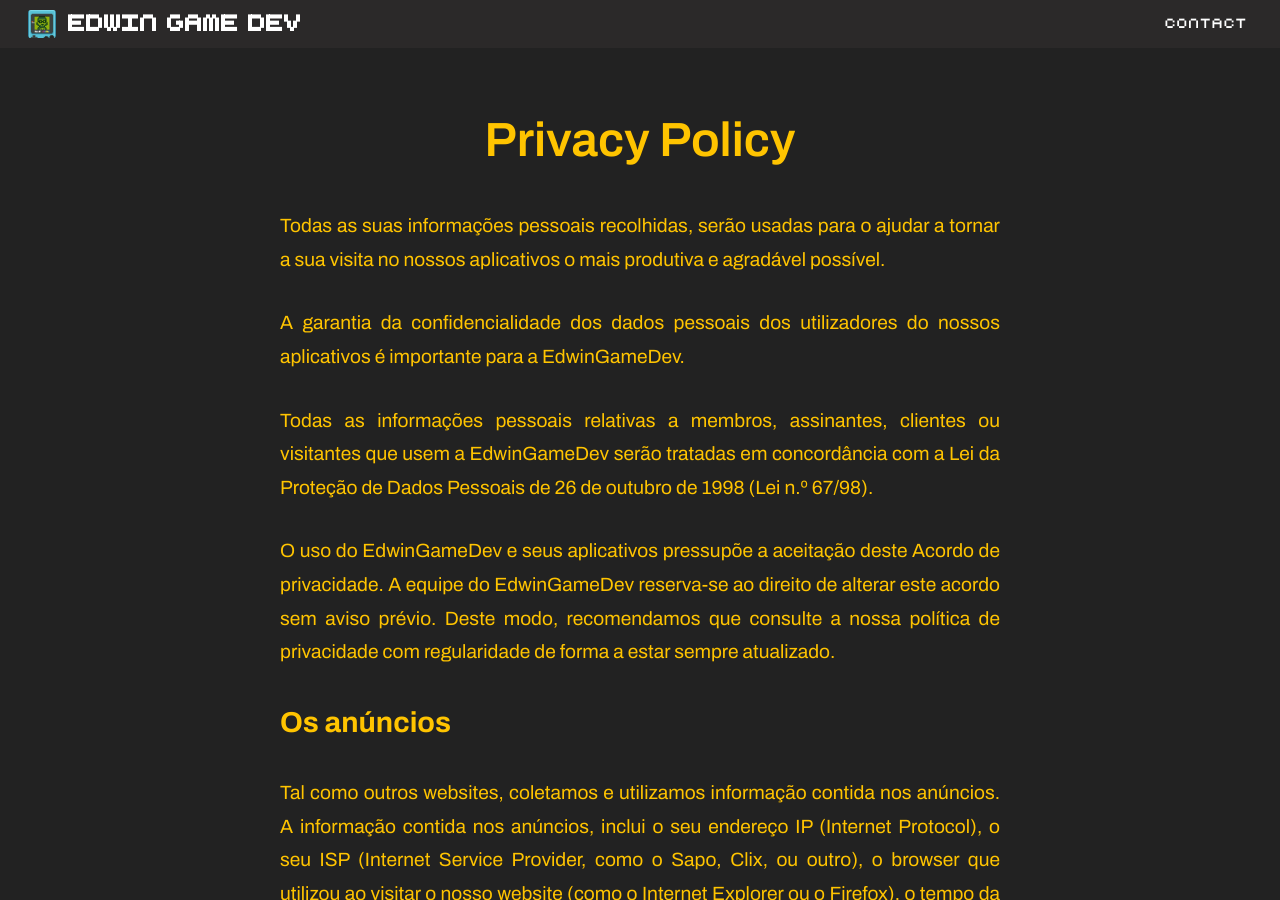
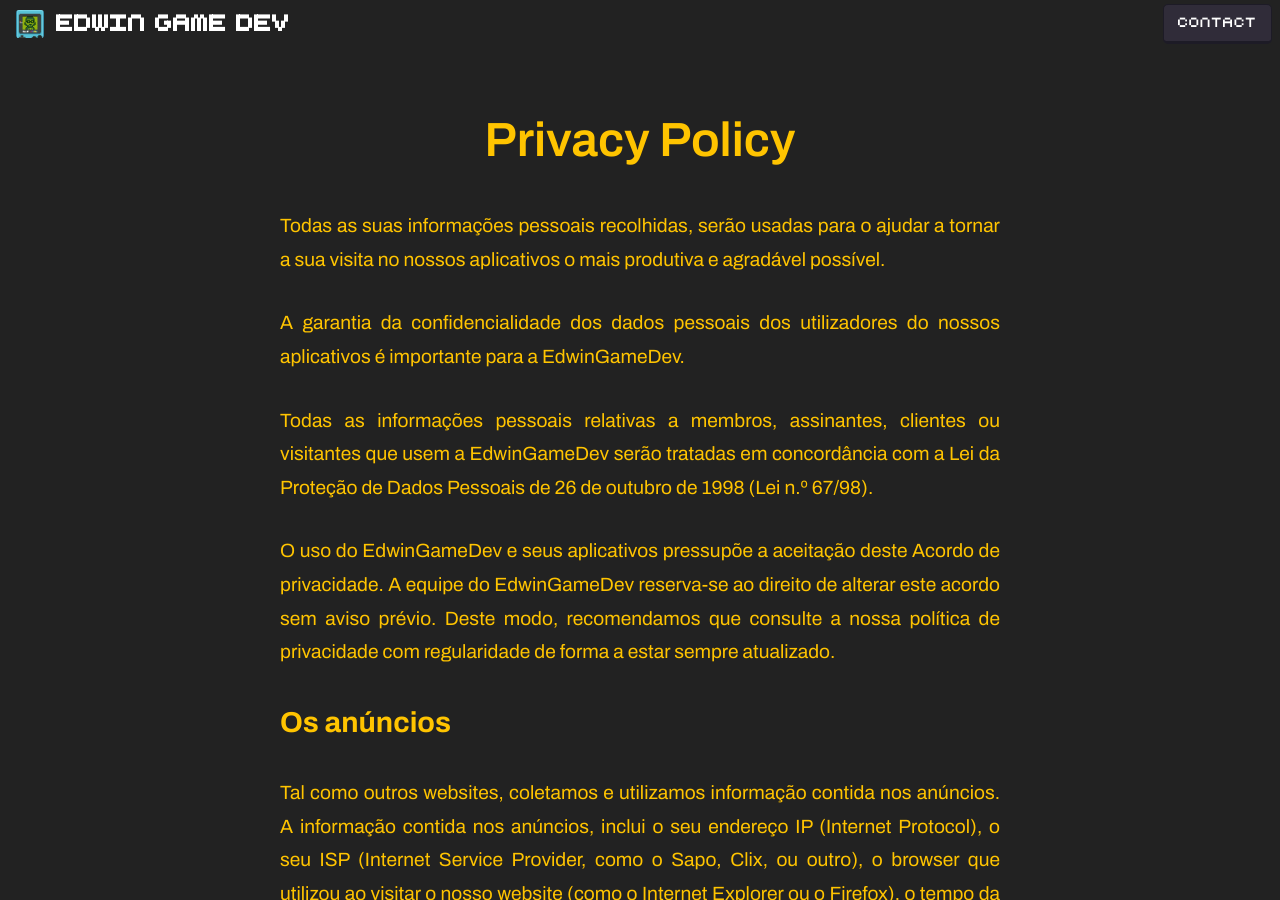
Before and after one commit to edwingamedev/edwingamedev.github.io, a Jekyll site: the page built from pages/privacy.html, in a window 1280 px wide and 900 px high. Built offline with Jekyll 4.4.1, drawn with Linux system fonts in a browser that asks for light colours; nearby versions of some CDN libraries.

Commit message:
feat(ui): add handheld console shell and navigation

```diff
--- a/_includes/head.html
+++ b/_includes/head.html
@@ -69,6 +69,7 @@
   <link rel="stylesheet" href="{{ '/assets/css/components/back-to-top.css' | relative_url }}" />
   <link rel="stylesheet" href="{{ '/assets/css/components/legacy-card.css' | relative_url }}" />
   <link rel="stylesheet" href="{{ '/assets/css/components/video-embed.css' | relative_url }}" />
+  <link rel="stylesheet" href="{{ '/assets/css/components/console-shell.css' | relative_url }}" />
 
   <!-- Sections -->
   <link rel="stylesheet" href="{{ '/assets/css/sections/hero.css' | relative_url }}" />
--- a/_includes/projects-section.html
+++ b/_includes/projects-section.html
@@ -18,7 +18,7 @@
       </div>
 
       <div class="projects-more">
-        <a class="projects-more-link" href="/projects/"> View all projects </a>
+        <a class="projects-more-link" href="/projects/"> All projects </a>
       </div>
     </div>
   </section>
--- a/assets/css/base/variables.css
+++ b/assets/css/base/variables.css
@@ -21,6 +21,7 @@
   --font-body: "Archivo", sans-serif;
   --font-pixel: "cubicfive", monospace;
 
+  /* Current typography */
   --font-size-small: 1rem;
   --font-size-body: 1.2rem;
   --font-size-subheading: 1.55rem;
@@ -29,6 +30,36 @@
 
   --line-height-body: 1.65;
   --line-height-relaxed: 1.75;
+
+  /* New typography scale - TBD */
+  --font-size-xs: 0.75rem;
+  --font-size-sm: 0.875rem;
+  --font-size-base: 1rem;
+  --font-size-lg: 1.125rem;
+  --font-size-xl: 1.25rem;
+  --font-size-2xl: 1.5rem;
+  --font-size-3xl: 1.875rem;
+  --font-size-4xl: 2.25rem;
+  --font-size-5xl: 3rem;
+
+  --line-height-tight: 1.2;
+  --line-height-normal: 1.5;
+
+  /* Console */
+  --console-shell-bg: #35313f;
+  --console-screen-bg: #101019;
+  --console-screen-border: #211e2b;
+
+  /* Console navigation */
+  --console-key-bg: #302c39;
+  --console-key-active-bg: #25222f;
+  --console-key-edge: #1d1b26;
+  --console-key-hover-bg: #45404f;
+
+  /* Scrollbar */
+  --scrollbar-track: var(--console-screen-bg);
+  --scrollbar-thumb: #504b60;
+  --scrollbar-thumb-hover: var(--text-color);
 
   /* Layout */
   --nav-bar-height: 40px;
--- /dev/null
+++ b/assets/css/components/console-shell.css
@@ -0,0 +1,74 @@
+.console-shell {
+  box-sizing: border-box;
+  display: flex;
+  flex-direction: column;
+
+  width: 100%;
+  height: 100dvh;
+  padding: 12px 12px 0;
+
+  background: var(--console-shell-bg);
+  border: none;
+  border-radius: 0;
+}
+
+.console-header {
+  width: 100%;
+  margin-bottom: 12px;
+}
+
+.console-screen {
+  flex: 1;
+  min-width: 0;
+  min-height: 0;
+  overflow-y: auto;
+
+  background: var(--console-screen-bg);
+  border: 3px solid var(--console-screen-border);
+  border-radius: 10px;
+
+  scrollbar-width: auto;
+  scrollbar-color: var(--scrollbar-thumb) var(--scrollbar-track);
+}
+
+.console-footer {
+  display: flex;
+  align-items: center;
+  justify-content: center;
+  flex-shrink: 0;
+
+  height: 28px;
+}
+
+@media screen and (max-width: 768px) {
+  .console-shell {
+    padding: 8px;
+  }
+
+  .console-header {
+    margin-bottom: 8px;
+  }
+
+  .console-screen {
+    border-width: 2px;
+    border-radius: 6px;
+  }
+}
+
+/* Chrome, Edge e Safari */
+.console-screen::-webkit-scrollbar {
+  width: 12px;
+}
+
+.console-screen::-webkit-scrollbar-track {
+  background: var(--scrollbar-track);
+}
+
+.console-screen::-webkit-scrollbar-thumb {
+  background: var(--scrollbar-thumb);
+  border-radius: 4px;
+}
+
+.console-screen::-webkit-scrollbar-thumb:hover {
+  background: var(--scrollbar-thumb-hover);
+}
--- a/assets/css/components/footer.css
+++ b/assets/css/components/footer.css
@@ -3,18 +3,15 @@
    ========================================================= */
 
 .footer {
-  min-height: 35px;
+  color: var(--text-color-muted);
+  font-size: 0.75rem;
+  font-weight: 400;
+  line-height: 1.2;
+  letter-spacing: 0.5px;
+}
 
-  display: flex;
-  align-items: center;
-  justify-content: center;
-
-  color: var(--text-color2);
-
-  background: var(--background-color) url("../../images/floor.png");
-
-  background-repeat: repeat;
-  background-attachment: fixed;
+.footer p {
+  margin: 0;
 }
 
 .footer-text a {
--- a/assets/css/components/navbar.css
+++ b/assets/css/components/navbar.css
@@ -3,23 +3,25 @@
    ========================================================= */
 
 .navbar {
-  position: sticky;
-  top: 0;
+  position: relative;
   z-index: 999;
 
   display: flex;
   align-items: center;
   justify-content: space-between;
+  gap: 16px;
 
   min-height: var(--nav-bar-height);
-  padding: 0 20px;
+  padding: 0 8px;
 
-  background-color: var(--nav-bar-color);
+  background: transparent;
 }
 
 .navbar-left {
   display: flex;
   align-items: center;
+  flex-shrink: 0;
+  min-width: 0;
 }
 
 .navbar-right {
@@ -28,79 +30,15 @@
   gap: 6px;
 }
 
-.nav-button {
+/* =========================================================
+   LOGO
+   ========================================================= */
+
+.nav-logo-button {
   display: inline-flex;
   align-items: center;
-  justify-content: center;
-
-  box-sizing: border-box;
+  flex-wrap: nowrap;
   flex-shrink: 0;
-
-  min-height: 36px;
-  width: auto;
-  min-width: 0;
-  max-width: none;
-
-  margin: 0;
-  padding: 6px 12px;
-
-  color: var(--text-color2);
-  background: transparent;
-  border-radius: 2px;
-
-  font-size: 0.9rem;
-  letter-spacing: 1px;
-  text-align: center;
-  text-decoration: none;
-  white-space: nowrap;
-
-  transition:
-    color var(--transition-fast),
-    background-color var(--transition-fast);
-}
-
-.nav-button:hover {
-  color: var(--background-color);
-  background: var(--button-color);
-  cursor: pointer;
-}
-
-.nav-links {
-  font-weight: 500;
-}
-
-.with-border {
-  border: 1px solid var(--text-color2);
-}
-
-.nav-toggle {
-  display: none;
-
-  color: var(--text-color2);
-  background: none;
-  border: none;
-
-  font-size: 1.8rem;
-  cursor: pointer;
-}
-
-/* Logo */
-
-.logo {
-  width: 50px;
-  height: 50px;
-  border-radius: 10%;
-}
-
-.logo-div {
-  display: flex;
-  justify-content: center;
-  margin-bottom: 20px;
-}
-
-.nav-logo-button {
-  display: flex;
-  align-items: center;
   gap: 12px;
 
   padding: 4px 8px;
@@ -112,31 +50,128 @@
   font-size: 1.5rem;
   font-weight: 600;
   text-decoration: none;
+  white-space: nowrap;
   cursor: pointer;
 }
 
 .nav-logo-button .logo {
   display: block;
+  flex-shrink: 0;
+
   width: auto;
   height: 28px;
+  border-radius: 10%;
+}
+
+.site-title {
+  white-space: nowrap;
 }
 
 .nav-logo-button:hover {
-  color: var(--button-color);
+  color: var(--text-color);
 }
 
-/* Responsive */
+.nav-logo-button:focus-visible {
+  outline: 2px solid var(--text-color);
+  outline-offset: 3px;
+}
+
+/* =========================================================
+   NAVIGATION KEYS
+   ========================================================= */
+
+.nav-button {
+  display: inline-flex;
+  align-items: center;
+  justify-content: center;
+  box-sizing: border-box;
+  flex-shrink: 0;
+
+  min-height: 36px;
+  padding: 6px 14px;
+
+  color: var(--text-color2);
+  background: var(--console-key-bg);
+
+  border: 1px solid var(--console-key-edge);
+  border-bottom: 3px solid var(--console-key-edge);
+  border-radius: 5px;
+
+  font-size: 0.9rem;
+  font-weight: 500;
+  letter-spacing: 0.5px;
+  text-align: center;
+  text-decoration: none;
+  white-space: nowrap;
+  cursor: pointer;
+
+  transition:
+    color var(--transition-fast),
+    background-color var(--transition-fast),
+    border-color var(--transition-fast);
+}
+
+.nav-button:hover {
+  color: var(--text-color);
+  background: var(--console-key-active-bg);
+  border-bottom-color: var(--text-color);
+}
+
+.nav-button:active {
+  color: var(--text-color);
+  background: var(--console-key-active-bg);
+  border-bottom-width: 1px;
+}
+
+.nav-button:focus-visible {
+  outline: 2px solid var(--text-color);
+  outline-offset: 3px;
+}
+
+.nav-button[aria-current="page"],
+.nav-button[aria-current="location"] {
+  color: var(--text-color);
+  background: var(--console-key-active-bg);
+  border-bottom-color: var(--text-color);
+}
+
+/* =========================================================
+   MOBILE TOGGLE
+   ========================================================= */
+
+.nav-toggle {
+  display: none;
+  flex-shrink: 0;
+
+  color: var(--text-color2);
+  background: var(--console-key-bg);
+
+  border: 1px solid var(--console-key-edge);
+  border-bottom: 3px solid var(--console-key-edge);
+  border-radius: 5px;
+
+  font-size: 1.8rem;
+  cursor: pointer;
+}
+
+.nav-toggle:hover {
+  color: var(--text-color);
+  background: var(--console-key-active-bg);
+  border-bottom-color: var(--text-color);
+}
+
+.nav-toggle:focus-visible {
+  outline: 2px solid var(--text-color);
+  outline-offset: 3px;
+}
+
+/* =========================================================
+   RESPONSIVE
+   ========================================================= */
 
 @media screen and (max-width: 768px) {
   .nav-toggle {
     display: block;
-    border: 1px solid var(--text-color2);
-    border-radius: 10%;
-  }
-
-  .nav-toggle:hover {
-    color: var(--background-color);
-    background: var(--button-color);
   }
 
   .navbar-right {
@@ -147,11 +182,16 @@
 
     display: none;
     flex-direction: column;
+    align-items: stretch;
 
+    box-sizing: border-box;
     width: 100%;
-    padding: 10px 0;
+    padding: 8px;
+    gap: 6px;
 
-    background-color: var(--background-color);
+    background: var(--console-shell-bg);
+    border: 1px solid var(--console-key-edge);
+    border-radius: 6px;
   }
 
   .navbar-right.active {
@@ -159,10 +199,7 @@
   }
 
   .navbar-right .nav-button {
-    box-sizing: border-box;
     width: 100%;
-    max-width: none;
     padding: 12px 16px;
-    text-align: center;
   }
 }
```
Also changed, not shown: _layouts/default.html (+9 -0 lines).
